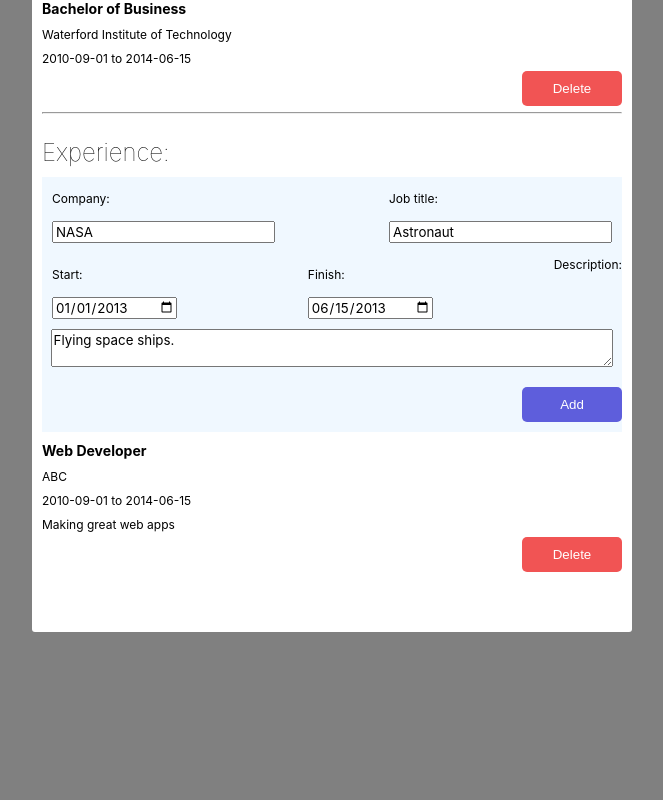
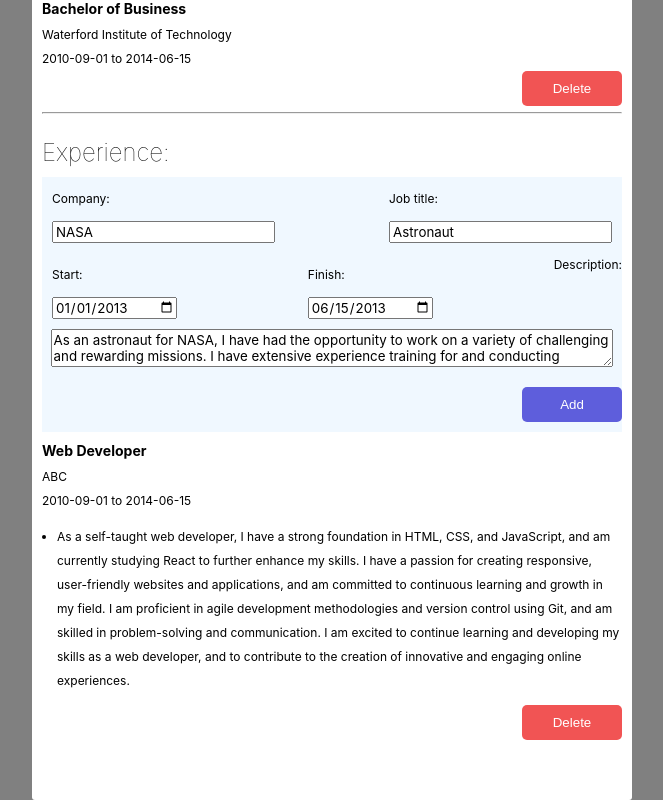
Before and after one commit to Conor-Dunne/react-CV-Application, a React (Create React App) app: page / in a window 1280 px wide. Shown: the part 553-1353 px from the top of the page, without its empty margins (308-971 px from the left). Before the commit the page ends 1185 px from the top, so only its background shows below. Built offline with nearby package versions, Linux system fonts and the light colour scheme.

Commit message:
Add some dummy text for CV

```diff
--- a/src/components/Experience.js
+++ b/src/components/Experience.js
@@ -12,7 +12,8 @@ class Experience extends Component {
         job_title: "Astronaut",
         startdate: "2013-01-01",
         endDate: "2013-06-15",
-        description: "Flying space ships.",
+        description:
+          "As an astronaut for NASA, I have had the opportunity to work on a variety of challenging and rewarding missions. I have extensive experience training for and conducting spacewalks, as well as operating complex systems and conducting scientific experiments in microgravity environments. I am highly skilled in teamwork, communication, and problem-solving, and have a strong passion for exploration and discovery. I am excited to continue pursuing my career as an astronaut and contribute to the advancement of space exploration and research.",
         id: uniqid(),
       },
       companies: [
@@ -21,7 +22,7 @@ class Experience extends Component {
           job_title: "Web Developer",
           startdate: "2010-09-01",
           endDate: "2014-06-15",
-          description: "Making great web apps",
+          description: "As a self-taught web developer, I have a strong foundation in HTML, CSS, and JavaScript, and am currently studying React to further enhance my skills. I have a passion for creating responsive, user-friendly websites and applications, and am committed to continuous learning and growth in my field. I am proficient in agile development methodologies and version control using Git, and am skilled in problem-solving and communication. I am excited to continue learning and developing my skills as a web developer, and to contribute to the creation of innovative and engaging online experiences.",
           id: "7657",
         },
       ],
@@ -122,12 +123,16 @@ class Experience extends Component {
               <button type="submit">Add</button>
             </div>
           </form>
-          <ExperienceView companies={this.state.companies} onDelete={this.handleDelete} />
+          <ExperienceView
+            companies={this.state.companies}
+            onDelete={this.handleDelete}
+          />
         </div>
       );
     } else {
-
-        return <ExperienceView companies={this.state.companies} inPreview = {true} />
+      return (
+        <ExperienceView companies={this.state.companies} inPreview={true} />
+      );
     }
   }
 }
--- a/src/components/ExperienceView.js
+++ b/src/components/ExperienceView.js
@@ -4,9 +4,7 @@ class ExperienceView extends Component {
   render() {
     return (
       <div className="layout">
-        <h1
-         style={{ display: !this.props.inPreview ? "none" : "block" }}
-        >
+        <h1 style={{ display: !this.props.inPreview ? "none" : "block" }}>
           Experience:
         </h1>
         {this.props.companies.map((company) => {
@@ -15,7 +13,9 @@ class ExperienceView extends Component {
               <h3>{company.job_title}</h3>
               <p>{company.name}</p>
               <p>{`${company.startdate} to ${company.endDate}`}</p>
-              <p>{company.description}</p>
+              <ul>
+                <li>{company.description}</li>
+              </ul>
               <div className="button-bar">
                 <button
                   className="delete-btn"
```
Lines whose indentation alone changed are shown as unchanged.
